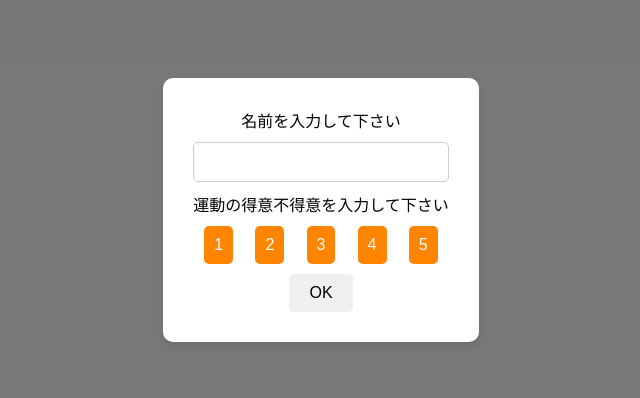
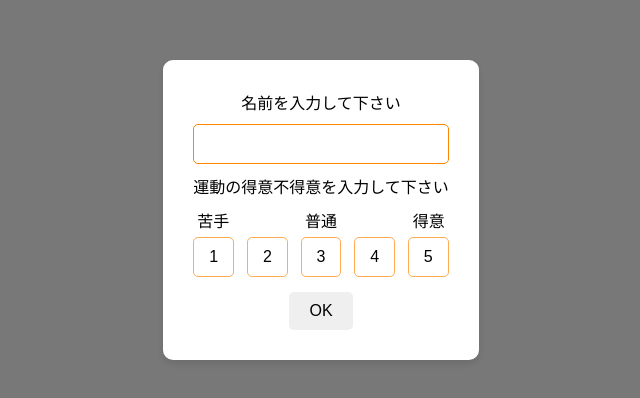
Before and after one commit to KoukiFurukawa/squat_squad, a React app in the folder squatSquad/: page / in a window 1280 px wide. Shown: the part 190-588 px from the top of the page, without its empty margins (319-959 px from the left). Built offline with nearby package versions, Linux system fonts and the light colour scheme; the HTML template or start-up script is replaced by a standard one.

Commit message:
新しくボタンと入力に CSS を反映

```diff
--- a/squatSquad/src/components/CounterButton/CounterButton.css
+++ b/squatSquad/src/components/CounterButton/CounterButton.css
@@ -8,11 +8,11 @@
 }
 
 .red-team {
-  color: red;
+  color: #ff2100;
 }
 
 .blue-team {
-  color: blue;
+  color: #2151ff;
 }
 
 .main-message {
@@ -34,7 +34,6 @@
   line-height: 200px;
   text-align: center;
   text-decoration: none;
-  background: #ff8400;
   color: #FFF;
   border-bottom: solid 8px #300f00;
   border-radius: 50%;
@@ -43,8 +42,24 @@
   transition: background 0.3s;
 }
 
-.btn-square-shadow.active {
-  background: #e07400;
+.red-team_btn {
+  background: #ff2100;
+}
+.red-team_btn:hover {
+  background: #ff2100;
+}
+.red-team_btn.active {
+  background: #cc1a00;
+}
+
+.blue-team_btn {
+  background: #2151ff;
+}
+.blue-team_btn:hover {
+  background: #2151ff;
+}
+.blue-team_btn.active {
+  background: #1a40cc;
 }
 
 .btn-square-shadow:active {
--- a/squatSquad/src/components/CounterButton/CounterButton.tsx
+++ b/squatSquad/src/components/CounterButton/CounterButton.tsx
@@ -107,7 +107,7 @@ const CounterButton: React.FC = () => {
                 <span className={teamClass}>{teamName}チーム</span>です！
             </p>
             <button
-                className={`btn-square-shadow ${isPressed ? 'active' : ''}`}
+                className={`btn-square-shadow ${teamClass}_btn ${isPressed ? 'active' : ''}`}
                 onMouseDown={handleMouseDown}
                 onMouseUp={handleMouseUp}
                 onClick={handleClick}
--- a/squatSquad/src/components/Home/Home.css
+++ b/squatSquad/src/components/Home/Home.css
@@ -95,6 +95,8 @@ button {
 }
 
 .modal {
+    display: grid;
+    gap: 10px;
     position: fixed;
     top: 0;
     left: 0;
@@ -119,30 +121,39 @@ button {
     padding: 10px;
     margin: 10px 0;
     box-sizing: border-box;
-    border: 1px solid #ccc;
+    border: 1px solid #ff8400;
     border-radius: 5px;
     font-size: 1em;
 }
 
+.explain_exer {
+    padding: 0 4px;
+    display: flex;
+    justify-content: space-between;
+    margin-top: 10px;
+}
+
 .modal .form .btnbox {
     display: flex;
-    justify-content: space-around;
-    margin: 10px 0;
+    justify-content: space-between;
+    align-items: center;
+    gap: 3px;
+    margin: 5px 0 15px;
 }
 
 .modal .form .btnbox button {
-    padding: 10px;
-    border: none;
+    padding: 10px 15px;
+    border: 1px solid #ffac54;
+    background-color: white;
     border-radius: 5px;
     cursor: pointer;
-    background-color: #ff8400;
-    color: white;
     font-size: 1em;
     transition: background-color 0.3s ease;
 }
 
 .modal .form .btnbox button.selected {
-    background-color: #d26c00;
+    background-color: #ff8400;
+    color: white;
 }
 
 button:hover {
--- a/squatSquad/src/components/Home/Home.tsx
+++ b/squatSquad/src/components/Home/Home.tsx
@@ -113,6 +113,11 @@ const Home = () => {
                         </div>
                         <div>
                             <div>{`運動の得意不得意を入力して下さい${alert_exer}`}</div>
+                            <div className="explain_exer">
+                                <p>苦手</p>
+                                <p>普通</p>
+                                <p>得意</p>
+                            </div>
                             <div className="btnbox">
                                 <button id="1" onClick={(e) => changeExer(e.currentTarget.id)}>1</button>
                                 <button id="2" onClick={(e) => changeExer(e.currentTarget.id)}>2</button>
@@ -149,7 +154,7 @@ const Home = () => {
                         </div>
                     )}
                     {/* <button onClick={() => { reset_data() }}>reset</button>
-                    <button onClick={() => { toggleLoginState() }}>reModal</button> */}
+                     <button onClick={() => { toggleLoginState() }}>reModal</button> */}
                 </div>
             )}
         </div>
```
